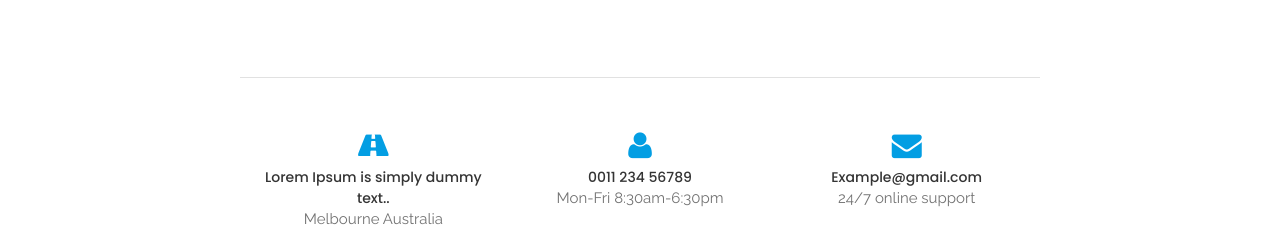
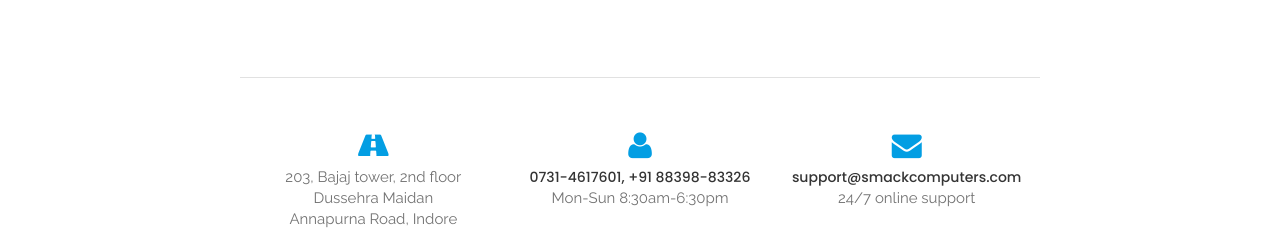
Before and after one commit to VivekBhawsar18/smack-computers-01, a plain HTML site: page it_contact_2.html in a window 1280 px wide. Shown: the part 575-804 px from the top of the page. Drawn offline with Linux system fonts and the light colour scheme; some packages are replaced by stand-ins of ours.

Commit message:
contact updated

```diff
--- a/it_contact_2.html
+++ b/it_contact_2.html
@@ -185,8 +185,8 @@
                 <div class="information_bottom text_align_center">
                   <div class="icon_bottom"> <i class="fa fa-road" aria-hidden="true"></i> </div>
                   <div class="info_cont">
-                    <h4>Lorem Ipsum is simply dummy text..</h4>
-                    <p>Melbourne Australia</p>
+                    <p>203, Bajaj tower, 2nd floor Dussehra Maidan</p>
+                    <p>Annapurna Road, Indore</p>
                   </div>
                 </div>
               </div>
@@ -194,8 +194,8 @@
                 <div class="information_bottom text_align_center">
                   <div class="icon_bottom"> <i class="fa fa-user" aria-hidden="true"></i> </div>
                   <div class="info_cont">
-                    <h4>0011 234 56789</h4>
-                    <p>Mon-Fri 8:30am-6:30pm</p>
+                    <h4>0731-4617601, +91 88398-83326</h4>
+                    <p>Mon-Sun 8:30am-6:30pm</p>
                   </div>
                 </div>
               </div>
@@ -203,7 +203,7 @@
                 <div class="information_bottom text_align_center">
                   <div class="icon_bottom"> <i class="fa fa-envelope" aria-hidden="true"></i> </div>
                   <div class="info_cont">
-                    <h4>Example@gmail.com</h4>
+                    <h4>support@smackcomputers.com</h4>
                     <p>24/7 online support</p>
                   </div>
                 </div>
@@ -420,9 +420,9 @@
             <div class="main-heading left_text">
               <h2>Contact us</h2>
             </div>
-            <p>123 Second Street Fifth Avenue,<br>
-              Manhattan, New York<br>
-              <span style="font-size:18px;"><a href="tel:+9876543210">+987 654 3210</a></span></p>
+            <p>203, Bajaj tower, 2nd floor Dussehra Maidan ,<br>
+              Annapurna Road, Indore<br>
+              <span style="font-size:18px;"><a href="tel:+8839883326">0731-4617601, +91 88398-83326</a></span></p>
             <div class="footer_mail-section">
               <form>
                 <fieldset>
```
Also changed, not shown: it_about.html (+3 -3 lines).
